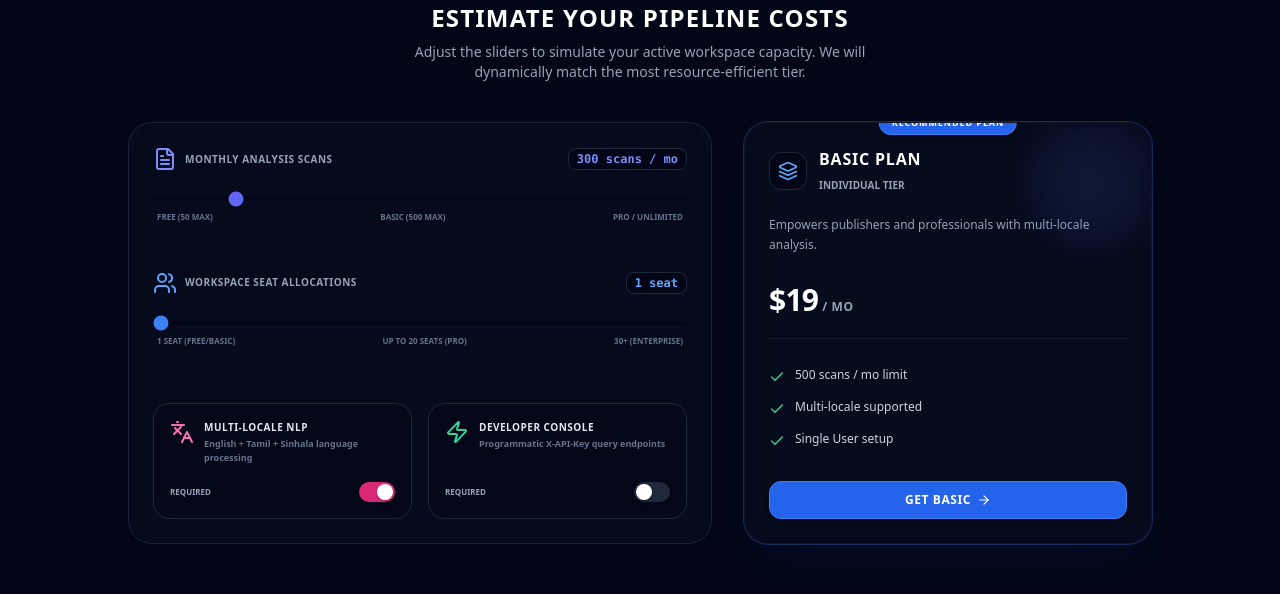
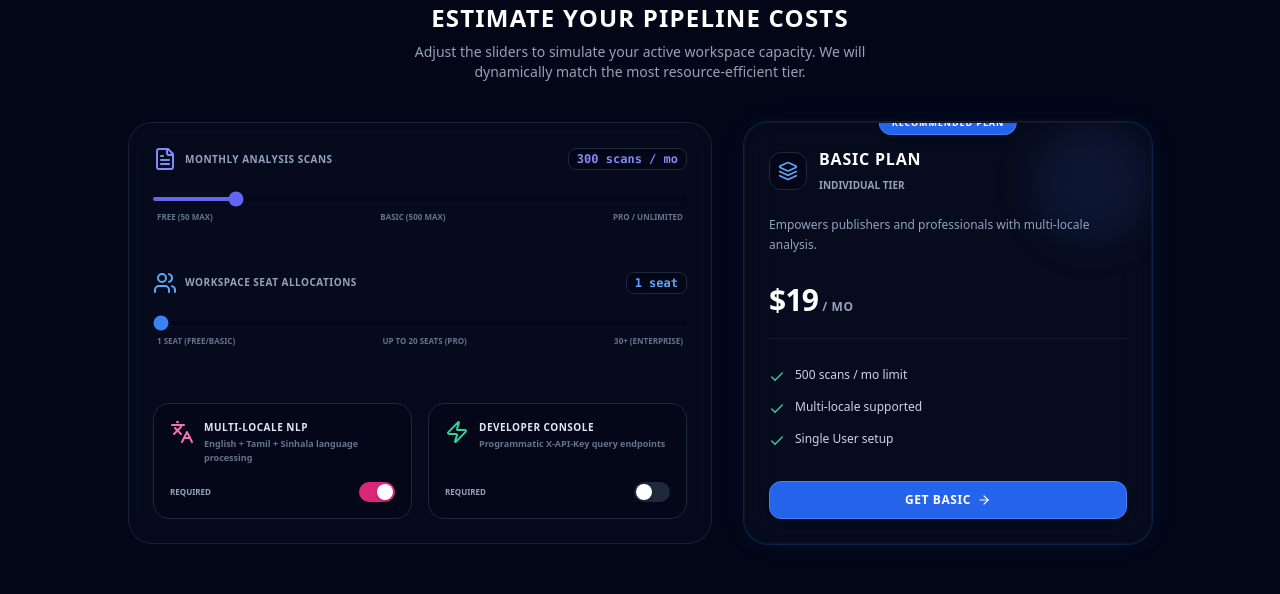
Before and after one commit to mt-abdullah/Perception_Mapper_AI, a Next.js app in the folder apps/web/: page /pricing in a window 1280 px wide. Shown: the part 1580-2174 px from the top of the page. Built offline with nearby package versions, Linux system fonts and the light colour scheme; no server answers.

Commit message:
feat: add interactive PricingCalculator component for dynamic plan recommendations based on usage metrics

```diff
--- a/apps/web/components/pricing/PricingCalculator.tsx
+++ b/apps/web/components/pricing/PricingCalculator.tsx
@@ -27,6 +27,10 @@ export default function PricingCalculator({ isAnnual, onSelectPlan }: PricingCal
   const [needsMultilingual, setNeedsMultilingual] = useState<boolean>(true);
   const [needsAPI, setNeedsAPI] = useState<boolean>(false);
   const [recommendedPlan, setRecommendedPlan] = useState<PricingPlan>(pricingPlans[1]); // Default to Basic
+
+  // Calculate percentages for sliders
+  const analysesPercent = ((analyses - 10) / (2000 - 10)) * 100;
+  const seatsPercent = ((seats - 1) / (30 - 1)) * 100;
 
   // Real-time plan recommendation algorithm
   useEffect(() => {
@@ -90,9 +94,17 @@ export default function PricingCalculator({ isAnnual, onSelectPlan }: PricingCal
                 <FileText className="h-4.5 w-4.5 text-indigo-400 mr-2" />
                 Monthly Analysis Scans
               </label>
-              <span className="text-xs font-mono font-bold text-indigo-400 bg-slate-950 px-2 py-0.5 border border-slate-800 rounded-lg">
-                {analyses === 2000 ? "Unlimited Scans" : `${analyses} scans / mo`}
-              </span>
+              <AnimatePresence mode="popLayout">
+                <motion.span
+                  key={analyses}
+                  initial={{ scale: 0.9, opacity: 0.5 }}
+                  animate={{ scale: 1, opacity: 1 }}
+                  transition={{ type: "spring", stiffness: 400, damping: 15 }}
+                  className="text-xs font-mono font-bold text-indigo-400 bg-slate-950 px-2 py-0.5 border border-slate-800 rounded-lg inline-block"
+                >
+                  {analyses === 2000 ? "Unlimited Scans" : `${analyses} scans / mo`}
+                </motion.span>
+              </AnimatePresence>
             </div>
             <div className="relative">
               <input
@@ -102,7 +114,10 @@ export default function PricingCalculator({ isAnnual, onSelectPlan }: PricingCal
                 step="10"
                 value={analyses}
                 onChange={(e) => setAnalyses(Number(e.target.value))}
-                className="w-full h-1 bg-slate-950 rounded-lg appearance-none cursor-pointer accent-indigo-500"
+                className="w-full h-1 bg-slate-950 rounded-lg appearance-none cursor-pointer accent-indigo-500 focus:outline-none"
+                style={{
+                  background: `linear-gradient(to right, #6366f1 0%, #6366f1 ${analysesPercent}%, #020617 ${analysesPercent}%, #020617 100%)`
+                }}
               />
               <div className="flex justify-between text-[8px] text-slate-500 font-bold uppercase pt-1 px-1">
                 <span>Free (50 max)</span>
@@ -119,9 +134,17 @@ export default function PricingCalculator({ isAnnual, onSelectPlan }: PricingCal
                 <Users className="h-4.5 w-4.5 text-blue-400 mr-2" />
                 Workspace Seat Allocations
               </label>
-              <span className="text-xs font-mono font-bold text-blue-400 bg-slate-950 px-2 py-0.5 border border-slate-800 rounded-lg">
-                {seats === 30 ? "Enterprise (30+ seats)" : `${seats} ${seats === 1 ? "seat" : "seats"}`}
-              </span>
+              <AnimatePresence mode="popLayout">
+                <motion.span
+                  key={seats}
+                  initial={{ scale: 0.9, opacity: 0.5 }}
+                  animate={{ scale: 1, opacity: 1 }}
+                  transition={{ type: "spring", stiffness: 400, damping: 15 }}
+                  className="text-xs font-mono font-bold text-blue-400 bg-slate-950 px-2 py-0.5 border border-slate-800 rounded-lg inline-block"
+                >
+                  {seats === 30 ? "Enterprise (30+ seats)" : `${seats} ${seats === 1 ? "seat" : "seats"}`}
+                </motion.span>
+              </AnimatePresence>
             </div>
             <div className="relative">
               <input
@@ -131,7 +154,10 @@ export default function PricingCalculator({ isAnnual, onSelectPlan }: PricingCal
                 step="1"
                 value={seats}
                 onChange={(e) => setSeats(Number(e.target.value))}
-                className="w-full h-1 bg-slate-950 rounded-lg appearance-none cursor-pointer accent-blue-500"
+                className="w-full h-1 bg-slate-950 rounded-lg appearance-none cursor-pointer accent-blue-500 focus:outline-none"
+                style={{
+                  background: `linear-gradient(to right, #3b82f6 0%, #3b82f6 ${seatsPercent}%, #020617 ${seatsPercent}%, #020617 100%)`
+                }}
               />
               <div className="flex justify-between text-[8px] text-slate-500 font-bold uppercase pt-1 px-1">
                 <span>1 Seat (Free/Basic)</span>
@@ -215,7 +241,7 @@ export default function PricingCalculator({ isAnnual, onSelectPlan }: PricingCal
             >
               {seats >= 25 ? (
                 /* Enterprise Recommendation */
-                <div className="flex-grow rounded-3xl border border-purple-500/50 bg-slate-900/60 backdrop-blur-md p-6 flex flex-col justify-between shadow-2xl relative overflow-hidden">
+                <div className="flex-grow rounded-3xl border border-purple-500/50 ring-1 ring-purple-500/20 bg-slate-950/40 backdrop-blur-md p-6 flex flex-col justify-between shadow-[0_0_25px_rgba(168,85,247,0.08)] relative overflow-hidden">
                   <div className="absolute top-0 right-0 w-[120px] h-[120px] rounded-full bg-gradient-to-tr from-purple-500/10 to-indigo-500/10 blur-[20px] pointer-events-none" />
                   <span className="absolute -top-3 left-1/2 -translate-x-1/2 px-3 py-1 text-[9px] font-bold text-white bg-purple-600 border border-purple-500 rounded-full uppercase tracking-widest shadow-md">
                     Custom Setup
@@ -274,10 +300,10 @@ export default function PricingCalculator({ isAnnual, onSelectPlan }: PricingCal
                 <div
                   className={`flex-grow rounded-3xl border p-6 flex flex-col justify-between glass-card transition-all duration-300 shadow-2xl relative overflow-hidden ${
                     recommendedPlan.id === "pro"
-                      ? "border-emerald-500/50 ring-1 ring-emerald-500/30 bg-slate-900/60 shadow-emerald-500/5"
+                      ? "border-emerald-500/50 ring-1 ring-emerald-500/20 bg-slate-950/40 shadow-[0_0_25px_rgba(16,185,129,0.08)]"
                       : recommendedPlan.id === "basic"
-                      ? "border-blue-500/50 ring-1 ring-blue-500/30 bg-slate-900/60 shadow-blue-500/5"
-                      : "border-slate-800/80 bg-slate-900/40"
+                      ? "border-blue-500/50 ring-1 ring-blue-500/20 bg-slate-950/40 shadow-[0_0_25px_rgba(59,130,246,0.08)]"
+                      : "border-slate-800/80 bg-slate-950/20 shadow-indigo-950/10"
                   }`}
                 >
                   {/* Glowing corner accent */}
@@ -327,6 +353,11 @@ export default function PricingCalculator({ isAnnual, onSelectPlan }: PricingCal
                       {isAnnual && recommendedPrice > 0 && (
                         <span className="text-[9px] text-slate-400 ml-2 font-semibold">
                           (billed annually)
+                        </span>
+                      )}
+                      {isAnnual && recommendedPlan.id !== "free" && (
+                        <span className="ml-3 px-2 py-0.5 rounded-md bg-emerald-950/60 border border-emerald-500/30 text-[9px] font-extrabold text-emerald-400 uppercase tracking-wide">
+                          Save ${recommendedPlan.id === "pro" ? "144" : "48"}/yr
                         </span>
                       )}
                     </div>
```
